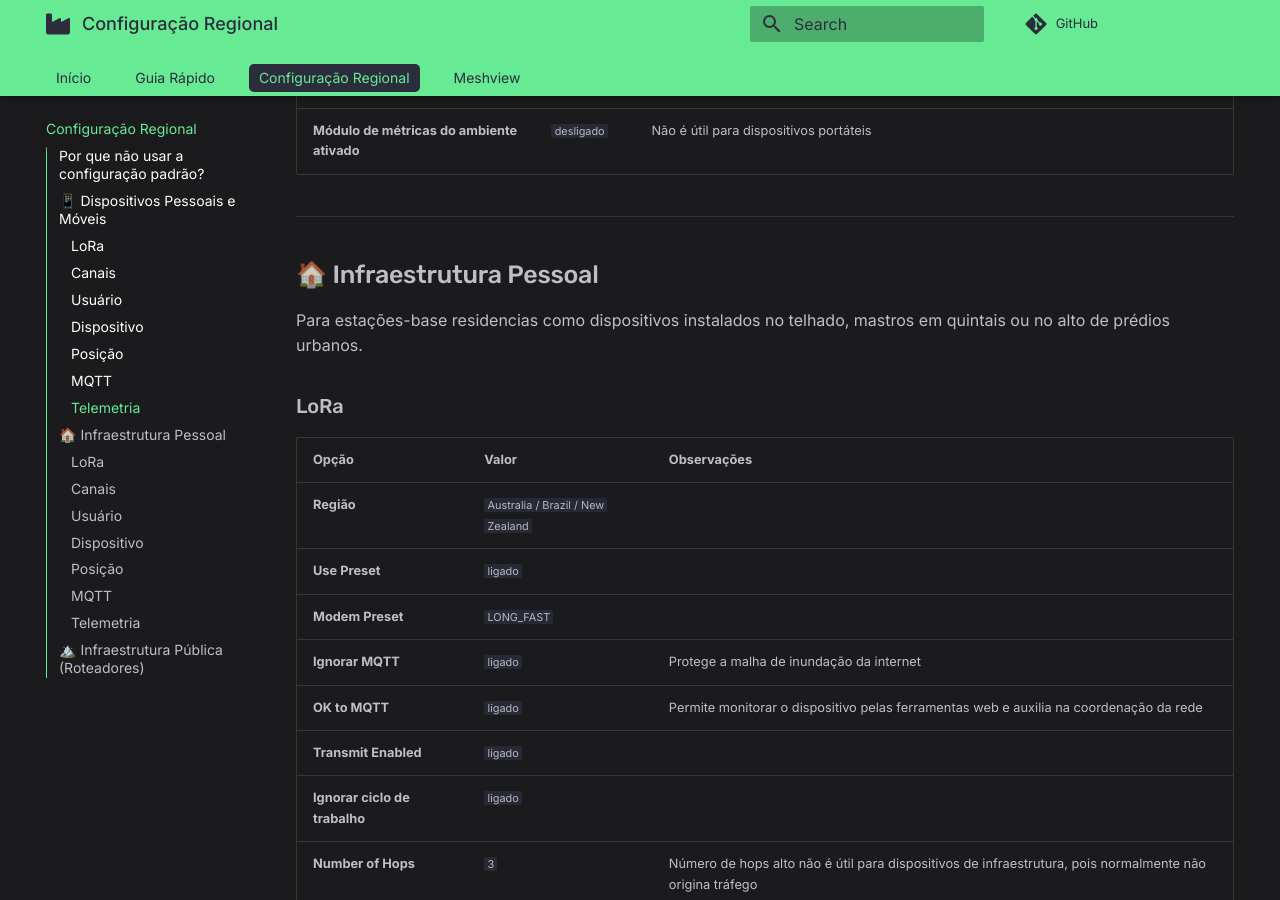
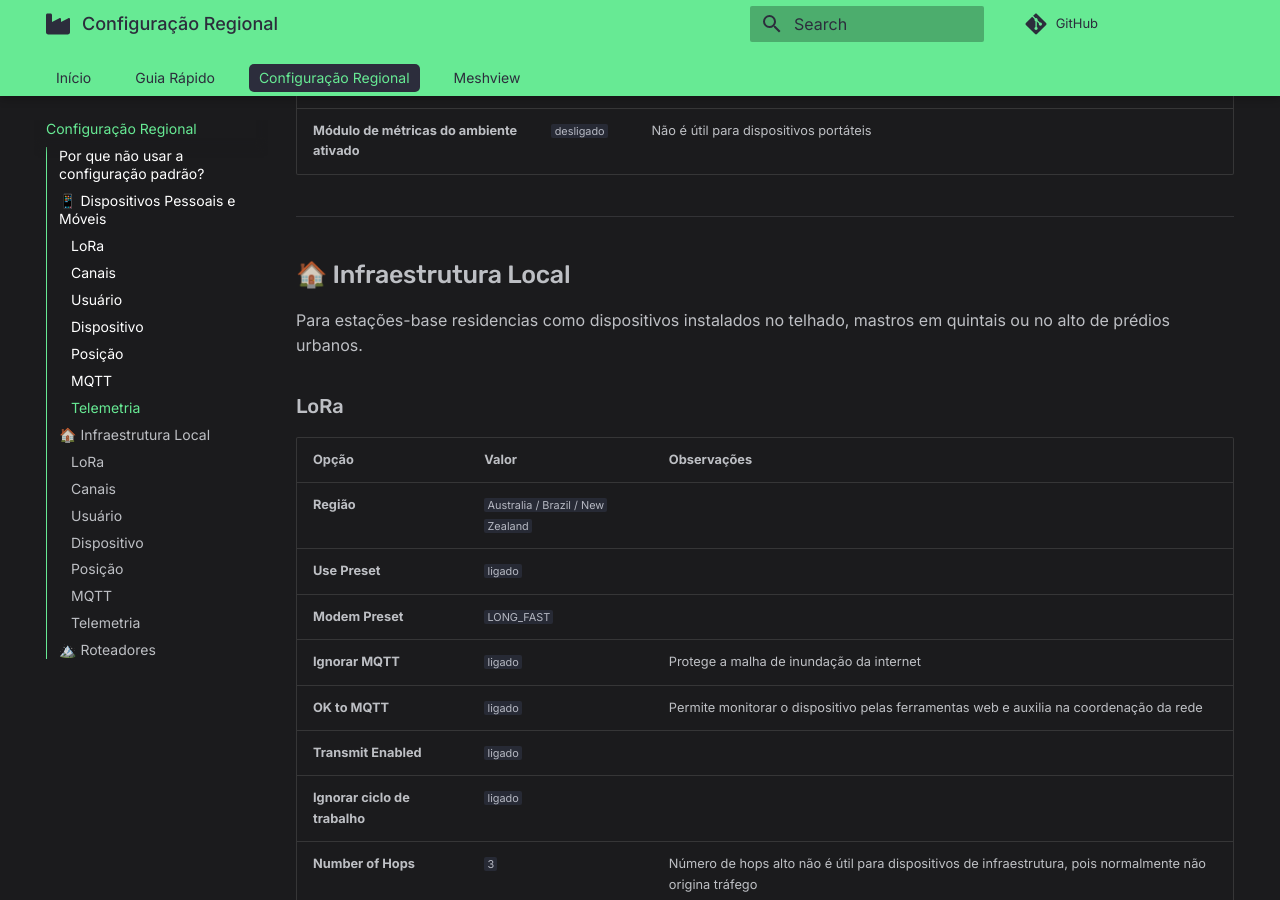
Before and after one commit to MeshSorocaba/meshsorocaba.github.io, an MkDocs documentation site: the page built from docs/configuracao.md, in a window 1280 px wide and 900 px high, scrolled down 3851 px. Built offline with MkDocs 1.6.1 and Material for MkDocs 9.7.7, drawn with Linux system fonts in a browser that asks for light colours; comment, search, counter and statistics services are not loaded; some of the changed text lies outside the part shown.

Commit message:
Update index and config

```diff
--- a/docs/configuracao.md
+++ b/docs/configuracao.md
@@ -90,7 +90,7 @@ Para dispositivos que você carrega consigo na bolsa ou mochila, que ficam dentr
 
 ---
 
-## 🏠 Infraestrutura Pessoal
+## 🏠 Infraestrutura Local
 
 Para estações-base residencias como dispositivos instalados no telhado, mastros em quintais ou no alto de prédios urbanos.
 
@@ -168,7 +168,7 @@ Para estações-base residencias como dispositivos instalados no telhado, mastro
 
 ---
 
-## 🏔️ Infraestrutura Pública (Roteadores)
+## 🏔️ Roteadores
 
 Para dispositivos confiáveis e instalados permanentemente, gerido por voluntários e capazes de conectar múltiplas regiões que outrotra estariam isoladas. Geralmente estão instalados em torres de antena com 20 metros ou morros elevados e montanhas; propícios para cobrir uma grande extensão de região metropolitana de Sorocaba.
 
```
Also changed, not shown: other parts of docs/configuracao.md (+1 -1 lines), docs/index.md (+1 -2 lines).
